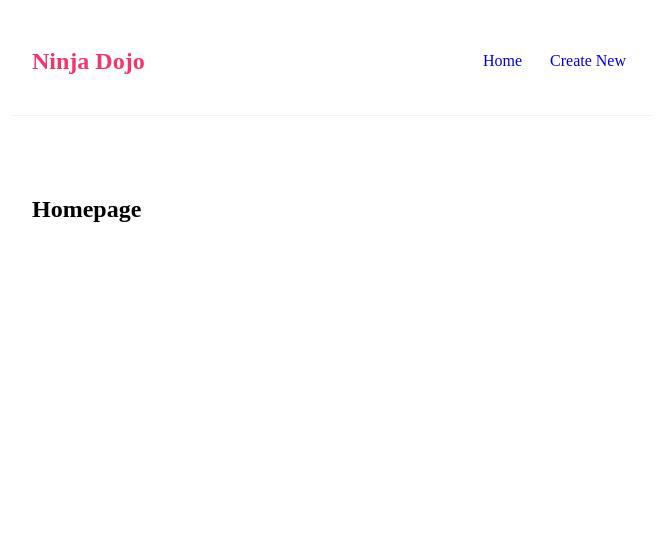
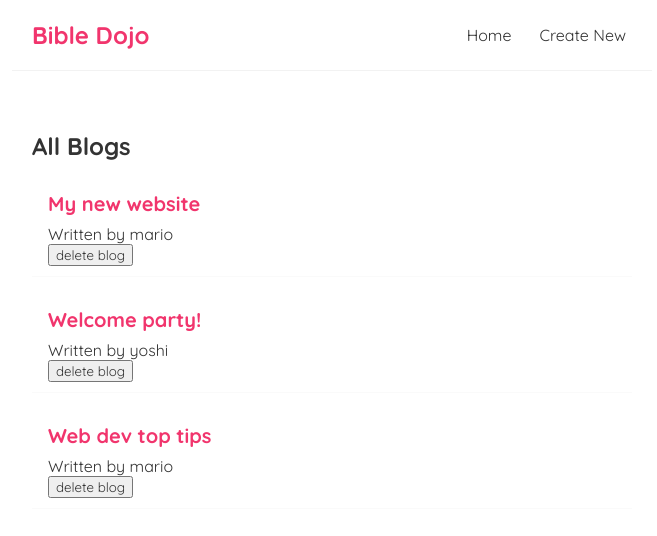
Before and after one commit to castedcrown84/reactblog, a React (Create React App) app: page / in a window 1280 px wide. Shown: the top 536 px of the page, without its empty margins (308-965 px from the left). Built offline with nearby package versions, Linux system fonts and the light colour scheme.

Commit message:
added some content

```diff
--- /dev/null
+++ b/src/components/bloglist.js
@@ -0,0 +1,16 @@
+const BlogList = ({ blogs, title, handleDelete }) => {
+    return (
+      <div className="blog-list">
+        <h2>{ title }</h2>
+        {blogs.map(blog => (
+          <div className="blog-preview" key={blog.id} >
+            <h2>{ blog.title }</h2>
+            <p>Written by { blog.author }</p>
+            <button onClick={() => handleDelete(blog.id)}>delete blog</button>
+          </div>
+        ))}
+      </div>
+    );
+  }
+
+  export default BlogList;
--- a/src/components/home.js
+++ b/src/components/home.js
@@ -1,12 +1,23 @@
-import React from "react";
+import { useState } from "react";
+import BlogList from "./bloglist";
 
 const Home = () => {
-    return (
-        <div className="home">
-            <h2>Homepage</h2>
-        </div>
-     );
+  const [blogs, setBlogs] = useState([
+    { title: 'My new website', body: 'lorem ipsum...', author: 'mario', id: 1 },
+    { title: 'Welcome party!', body: 'lorem ipsum...', author: 'yoshi', id: 2 },
+    { title: 'Web dev top tips', body: 'lorem ipsum...', author: 'mario', id: 3 }
+  ])
+
+  const handleDelete = (id) => {
+    const newBlogs = blogs.filter(blog => blog.id !== id);
+    setBlogs(newBlogs);
+  }
+
+  return (
+    <div className="home">
+      <BlogList blogs={blogs} title="All Blogs" handleDelete={handleDelete} />
+    </div>
+  );
 }
 
-
 export default Home;
--- a/src/components/navbar.js
+++ b/src/components/navbar.js
@@ -1,7 +1,7 @@
 const Navbar = () => {
     return (
         <nav className="navbar">
-            <h1>Ninja Dojo</h1>
+            <h1>Bible Dojo</h1>
 
             <div className="links">
                 <a href="/">Home</a>
--- a/src/index.css
+++ b/src/index.css
@@ -1,6 +1,6 @@
 @import url('https://fonts.googleapis.com/css2?family=Quicksand:wght@300;400;500;600;700&display=swap');
 
-* base styles */
+/* base styles */
 * {
   margin: 0;
   font-family: "Quicksand";
@@ -33,3 +33,18 @@
   margin: 40px auto;
   padding: 20px;
 }
+
+/* blog previews / list */
+.blog-preview {
+  padding: 10px 16px;
+  margin: 20px 0;
+  border-bottom: 1px solid #fafafa;
+}
+.blog-preview:hover {
+  box-shadow: 1px 3px 5px rgba(0,0,0,0.1);
+}
+.blog-preview h2 {
+  font-size: 20px;
+  color: #f1356d;
+  margin-bottom: 8px;
+}
```
